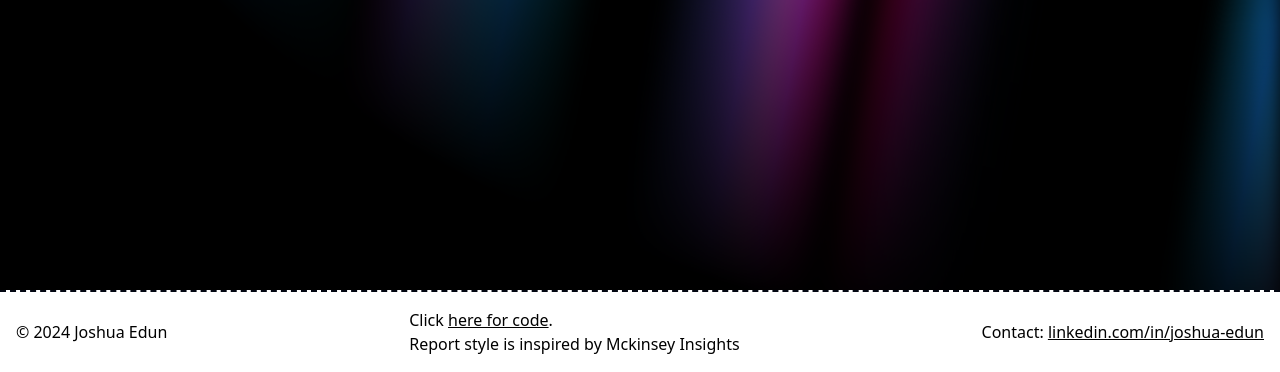
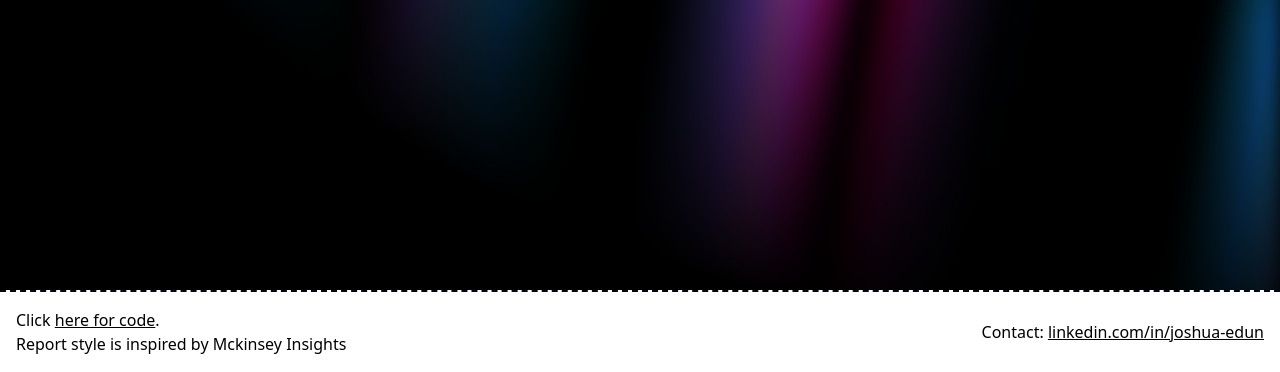
Before and after one commit to JoshuaOlubori/10nalytics_Hackathon, a plain HTML site: page index.html in a window 1280 px wide. Shown: the part 428-800 px from the top of the page. Drawn offline with nearby package versions, Linux system fonts and the light colour scheme; a web font is replaced by a local one.

Commit message:
deploy: 5e6437a75fdf3381cafde20f0de70f075aaf66ad

```diff
--- a/index.html
+++ b/index.html
@@ -237,7 +237,6 @@ Building on the success of malaria eradication, stakeholders should replicate ev
          x-transition:leave-end="opacity-0"
          class="fixed bottom-0 left-0 right-0 bg-white z-50 border-dashed border-t-2 border-gray-950">
     <div class="container mx-auto px-4 py-3 relative h-20 flex items-center justify-between" >
-      <div class="text-black text-xs">© 2024 Joshua Edun</div>
       <div class="text-black text-xs">Click <a href="https://github.com/JoshuaOlubori/10nalytics_Hackathon"><span class="hover:text-blue-900" style="text-decoration: underline;">here for code</span></a>.<br> Report style is inspired by Mckinsey Insights</div>
       <div class="text-black text-xs">Contact: <a href="https://www.linkedin.com/in/joshua-edun/" target="_blank" class="hover:text-blue-900"  style="text-decoration: underline;">linkedin.com/in/joshua-edun</a>    </div>
     </div>
```
